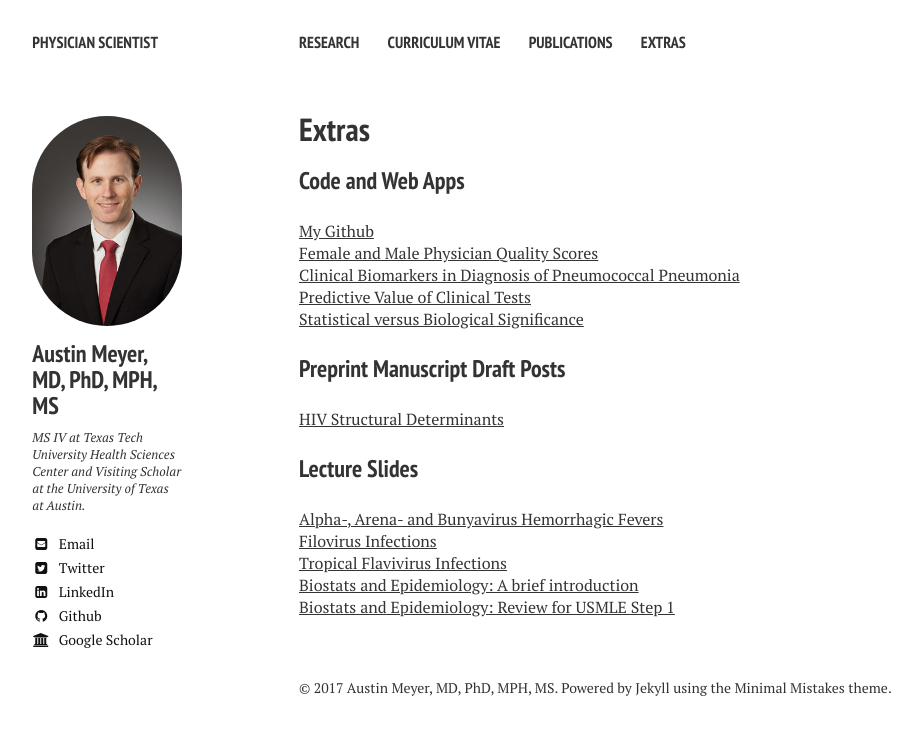
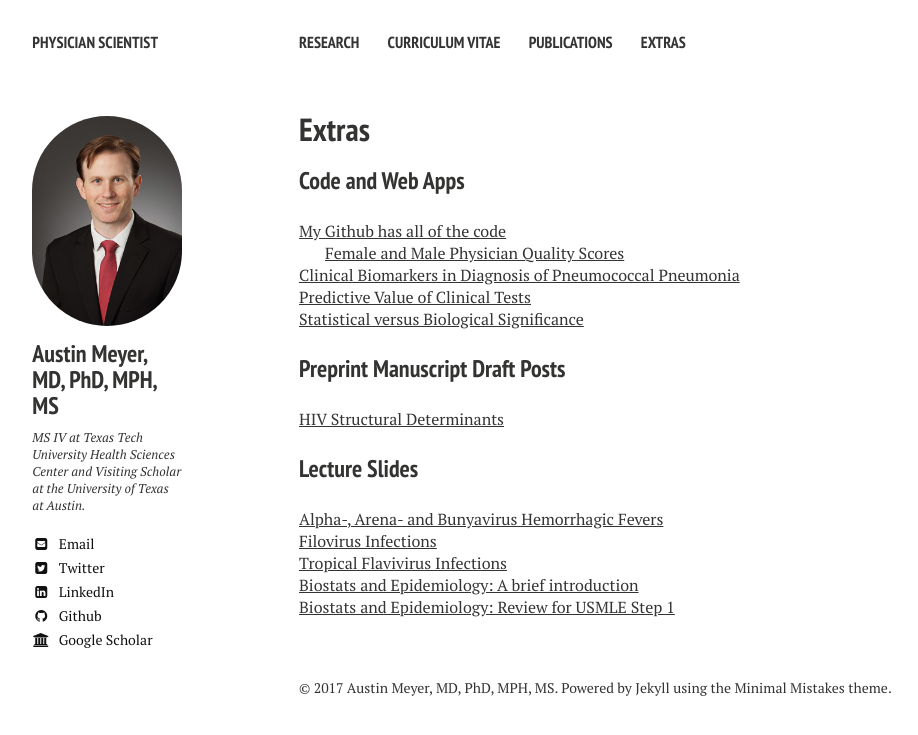
Before and after one commit to ausmeyer/ausmeyer.github.io, a Jekyll site: the page built from extras/index.md, in a window 1280 px wide. Shown: the top 735 px of the page, without its empty margins (21-939 px from the left). Built offline with Jekyll 4.4.1, drawn with Linux system fonts in a browser that asks for light colours; nearby versions of some CDN libraries.

Commit message:
Updating other pages.

```diff
--- a/extras/index.md
+++ b/extras/index.md
@@ -6,7 +6,8 @@ share: false
 ---
 
 ### Code and Web Apps
-[My Github](https://github.com/ausmeyer)
+[My Github has all of the code](https://github.com/ausmeyer)
+
 [Female and Male Physician Quality Scores](http://meyerapps.org/male_female_example/)
 [Clinical Biomarkers in Diagnosis of Pneumococcal Pneumonia](http://meyerapps.org/pneumococcal_etiology_hiv/)
 [Predictive Value of Clinical Tests](http://meyerapps.org/predictive_value_shiny/)
```
